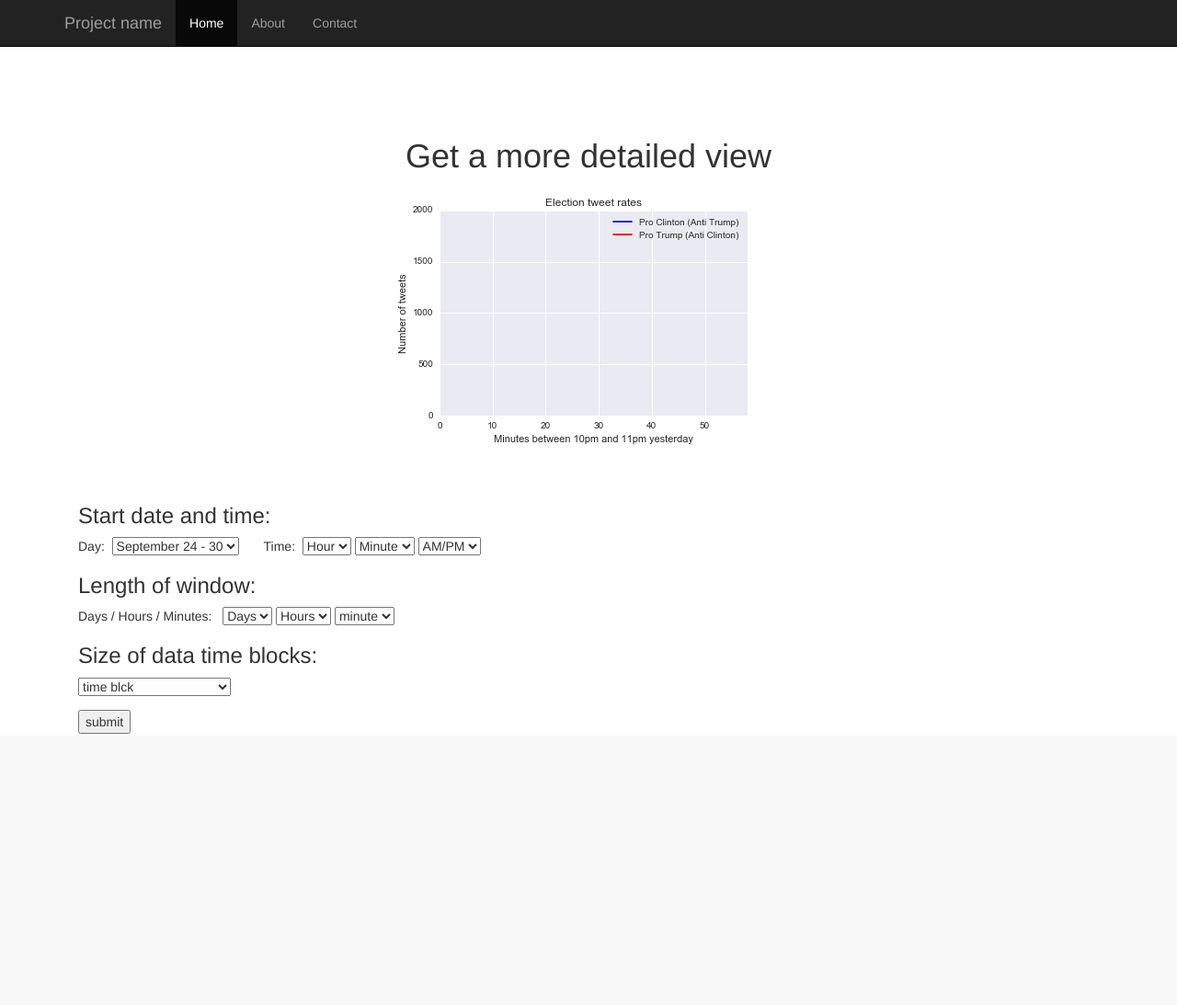
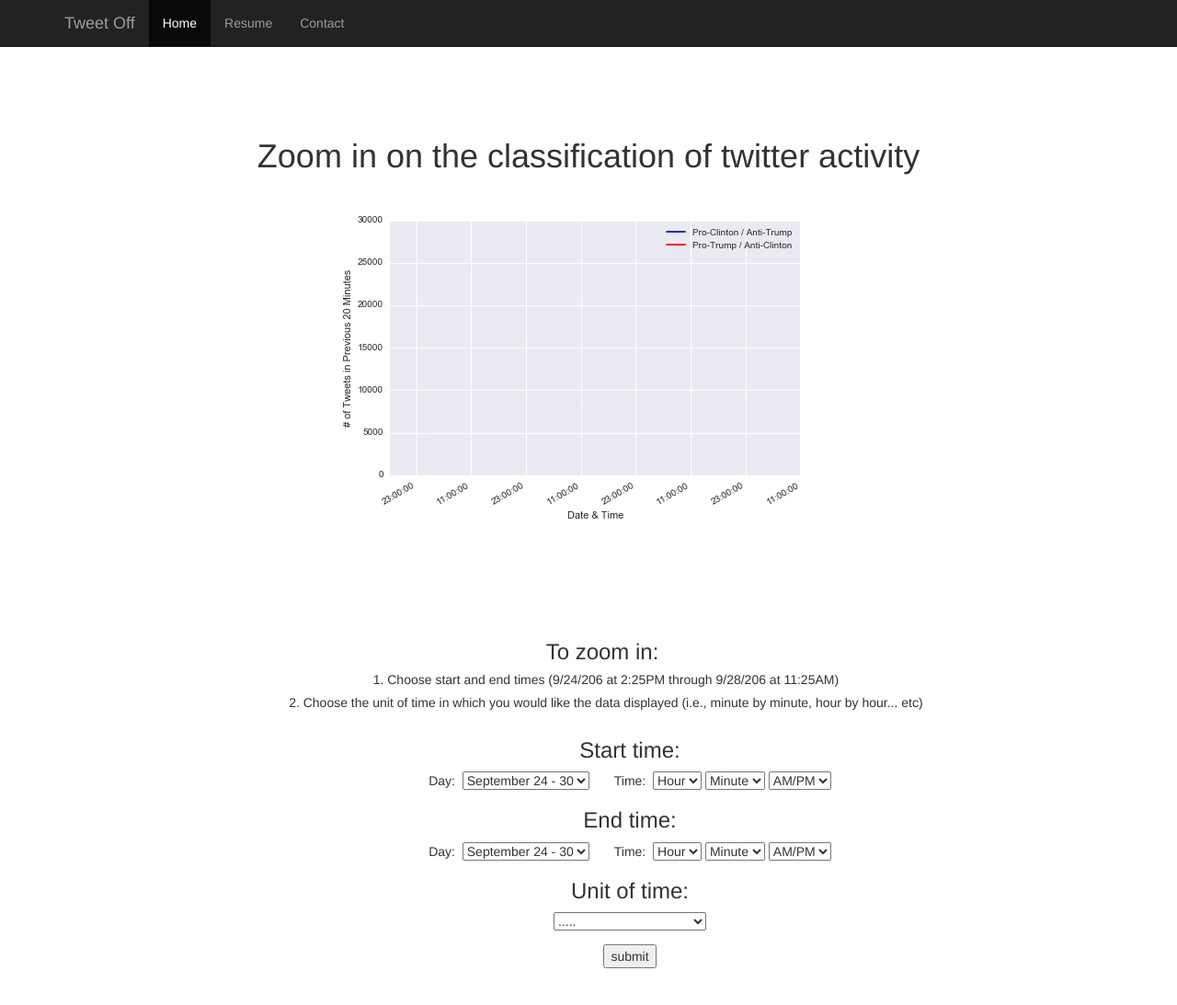
Before and after one commit to mtlock/InsightFlask, a Flask app: page /TweetData in a window 1280 px wide. Shown: the whole page at 92% size. Before the commit the page ends 798 px from the top, so only its background shows below. Run offline with Flask 2, Linux system fonts and the light colour scheme; some libraries are stand-ins or nearby versions.

Commit message:
second commit

```diff
--- a/flaskexample/static/lalala.txt
+++ /dev/null
@@ -1 +0,0 @@
-lalala
--- a/flaskexample/templates/TweetData.html
+++ b/flaskexample/templates/TweetData.html
@@ -9,7 +9,7 @@
     <meta name="author" content="">
     <link rel="icon" href="../../favicon.ico">
 
-    <title>Tweet Data</title>
+    <title>Tweet Off</title>
 
     <!-- Bootstrap core CSS -->
     <link href="../static/css/bootstrap.min.css" rel="stylesheet">
@@ -43,12 +43,12 @@
             <span class="icon-bar"></span>
             <span class="icon-bar"></span>
           </button>
-          <a class="navbar-brand" href="#">Project name</a>
+          <a class="navbar-brand" href="#">Tweet Off</a>
         </div>
         <div id="navbar" class="collapse navbar-collapse">
           <ul class="nav navbar-nav">
-            <li class="active"><a href="#">Home</a></li>
-            <li><a href="#about">About</a></li>
+            <li class="active"><a href="{{url_for('index')}}">Home</a></li>
+            <li><a href="Mike_Lock.pdf">Resume</a></li>
             <li><a href="#contact">Contact</a></li>
           </ul>
         </div><!--/.nav-collapse -->
@@ -60,24 +60,29 @@
    <div class="container">
     <div class="starter-template">
     <center>
-        <h1> Get a more detailed view</h1>
+    <h1>Zoom in on the classification of twitter activity</h1>
+
         <img src="/Image/Moving.gif">
     </center>
     </div>
 
-
-
+   <div class="container">
+    <div class="starter-template">
+    <h3>To zoom in:</h3>
+    <h5> &nbsp; 1. Choose start and end times (9/24/206 at 2:25PM through 9/28/206 at 11:25AM)</h5>
+    <h5> &nbsp; 2. Choose the unit of time in which you would like the data displayed (i.e., minute by minute, hour by hour... etc)</h5>
+    <div>
 
 <div class="container">
+
       <form  action="/graph" method="GET">
 
     <div class="form-group">
 
-    <h3> Start date and time:</h3>
-
+    <h3>Start time:</h3>
     Day:&nbsp;
     <select name="start_day" id="start_day">
-    <option value="X">September 24 - 30</option>
+    <option value="September 20">September 24 - 30</option>
     <option value="September 24">September 24</option>
     <option value="September 25">September 25</option>
     <option value="September 26">September 26</option>
@@ -85,7 +90,6 @@
     <option value="September 28">September 28</option>
     </select>
     &nbsp;    &nbsp;    &nbsp;
-
 
     Time:&nbsp;
     <select name="start_hour" id="start_hour">
@@ -120,55 +124,47 @@
     <option value="55">55</option>
     </select>
 
-    <select name="am/pm" id="am/pm">
+    <select name="start_am/pm" id="start_am/pm">
     <option value="AM">AM/PM</option>
     <option value="AM">AM</option>
     <option value="PM">PM</option>
     </select>
 
-    <h3> Length of window:</h3>
-    Days / Hours / Minutes: &nbsp;
-    <select name="add_day" id="start_day">
-    <option value="00">Days</option>
-    <option value="1">1</option>
-    <option value="2">2</option>
-    <option value="3">3</option>
-    <option value="4">4</option>
+
+
+    <h3>End time:</h3>
+    Day:&nbsp;
+    <select name="end_day" id="end_day">
+    <option value="September 20">September 24 - 30</option>
+    <option value="September 24">September 24</option>
+    <option value="September 25">September 25</option>
+    <option value="September 26">September 26</option>
+    <option value="September 27">September 27</option>
+    <option value="September 28">September 28</option>
+    </select>
+    &nbsp;    &nbsp;    &nbsp;
+
+    Time:&nbsp;
+    <select name="end_hour" id="end_hour">
+    <option value="00">Hour</option>
+    <option value="12">12</option>
+    <option value="01">1</option>
+    <option value="02">2</option>
+    <option value="03">3</option>
+    <option value="04">4</option>
+    <option value="05">5</option>
+    <option value="06">6</option>
+    <option value="07">7</option>
+    <option value="08">8</option>
+    <option value="09">9</option>
+    <option value="10">10</option>
+    <option value="11">11</option>
     </select>
 
-
-    <select name="add_hour" id="start_hour">
-    <option value="0">Hours</option>
-    <option value="1">1</option>
-    <option value="2">2</option>
-    <option value="3">3</option>
-    <option value="4">4</option>
-    <option value="5">5</option>
-    <option value="6">6</option>
-    <option value="7">7</option>
-    <option value="8">8</option>
-    <option value="9">9</option>
-    <option value="10">10</option>
-    <option value="11">11</option>
-    <option value="12">12</option>
-    <option value="13">13</option>
-    <option value="14">14</option>
-    <option value="15">15</option>
-    <option value="16">16</option>
-    <option value="17">17</option>
-    <option value="18">18</option>
-    <option value="19">19</option>
-    <option value="20">20</option>
-    <option value="21">21</option>
-    <option value="22">22</option>
-    <option value="23">23</option>
-
-    </select>
-
-    <select name="add_minute" id="start_minute">
-    <option value="0">minute</option>
-    <option value="0">0</option>
-    <option value="5">5</option>
+    <select name="end_minute" id="end_minute">
+    <option value="00">Minute</option>
+    <option value="00">00</option>
+    <option value="05">05</option>
     <option value="10">10</option>
     <option value="15">15</option>
     <option value="20">20</option>
@@ -181,9 +177,16 @@
     <option value="55">55</option>
     </select>
 
-    <h3> Size of data time blocks:</h3>
+    <select name="end_am/pm" id="end_am/pm">
+    <option value="AM">AM/PM</option>
+    <option value="AM">AM</option>
+    <option value="PM">PM</option>
+    </select>
+
+
+    <h3>Unit of time:</h3>
     <select name="time_block" id="time_block">
-     <option value="0">time blck</option>
+     <option value="0">.....</option>
     <option value="1">minute by minute</option>
     <option value="5">5 minutes by 5 minutes</option>
     <option value="60">hour by hour</option>
--- a/flaskexample/views.py
+++ b/flaskexample/views.py
@@ -20,9 +20,7 @@ import numpy as np
 @app.route('/')
 @app.route('/index')
 def index():
-    return render_template("index.html",
-       title = 'Home', user = { 'nickname': 'Miguel' },
-       )
+    return render_template("index.html")
 
 
 
@@ -60,13 +58,98 @@ def get_image():
     return Response(content,mimetype='image/gif')
 
 
+@app.route('/Image/Hashtag.gif')
+def get_hashtag_image():
+    mimetypes = {
+        ".css": "text/css",
+        ".html": "text/html",
+        ".js": "application/javascript",
+    }
+    complete_path = os.path.join(root_dir(), '/Image/Hashtag.gif')
+    complete_path = root_dir() + '/Image/Hashtag.gif'
+    print complete_path
+    ext = os.path.splitext('/Image/Hashtag.gif')[1]
+    mimetype = mimetypes.get(ext, "tex")
+    content = get_file(complete_path)
+    return Response(content,mimetype='image/gif')
 
 
 
 
 
 
+@app.route('/HashtagActivity')
+def HashtagActivity():
+    return render_template("HashtagActivity.html")
 
+@app.route('/Hashtags')
+def Hashtags():
+    #pull start date/time and length of window and store it
+    StartDay = request.args.get('start_day')
+    StartHour = request.args.get('start_hour')
+    StartMin = request.args.get('start_minute')
+    AM_PM = request.args.get('am/pm')
+    #Start time
+    start_time = parser.parse(StartDay +' '+ StartHour+':'+StartMin+' '+AM_PM)
+
+    AddDay = request.args.get('add_day')
+    AddHour = request.args.get('add_hour')
+    AddMin = request.args.get('add_minute')
+    #Finish time
+    end_time = start_time + timedelta(days = int(AddDay)) + timedelta(hours = int(AddHour)) + timedelta(minutes = int(AddMin))
+
+    start_date_limit = parser.parse('September 24 2:25 PM')
+    end_date_limit = parser.parse('September 28 11:25 AM')
+
+
+    if end_time == start_time or end_time > end_date_limit or start_time < start_date_limit:
+        return render_template("BadDateRange_hashtags.html")
+    else:
+        import matplotlib
+        matplotlib.use('Agg')
+        import matplotlib.pyplot as plt
+        import seaborn as sns
+        from matplotlib.backends.backend_agg import FigureCanvasAgg as FigureCanvas
+        from matplotlib.figure import Figure
+        from matplotlib.dates import DateFormatter
+        from StringIO import StringIO
+        import base64
+        import io
+        from io import BytesIO
+        import urllib
+        import pickle
+        from collections import Counter
+        f = open('flaskexample/static/df_minute_hashtag_count.pickle', 'rb')
+        df = pickle.load(f)
+        f.close()
+
+        ##############
+        temp = df[(df.index <= end_time) & (df.index >= start_time)]
+        D = {}
+        for i in xrange(len(temp)):
+            Temp_D = dict(df.iloc[i])
+            for item in Temp_D:
+                D[item] = D.get(item,0)+Temp_D[item]
+        L = Counter(D).most_common(20)
+        A=pd.DataFrame(dict(L),index=[1])
+        A = A.transpose()
+
+
+
+
+        fig=plt.figure()
+
+        ax = fig.add_subplot(1, 1, 1)
+        #plt.title('Number of tweets with each hashtag between '+str(start_time)+' and '+str(end_time))
+        #ax.set_xlabel('Number of tweets with each hashtag between '+str(start_time)+' and '+str(end_time))
+        A.plot.barh(ax=ax,x=A.index, y=1, legend=False)
+
+        io = StringIO()
+        fig.savefig(io, format='png')
+        data = base64.encodestring(io.getvalue())
+
+        data=urllib.quote(data.rstrip('\n'))
+        return render_template("HashtagOutput.html", png = data,start_time = start_time.strftime('%m/%d/%Y %I:%M%p'),end_time=end_time.strftime('%m/%d/%Y %I:%M%p'))
 
 
 @app.route('/input')
@@ -91,7 +174,6 @@ def find_tweets_output():
 
 
 
-
 @app.route('/TweetData')#,methods = ['GET','POST'])
 def TweetData():
     #if request.method == 'POST':
@@ -100,30 +182,38 @@ def TweetData():
 
 
 
-@app.route('/graph')#,methods = ['GET','POST'])
+@app.route('/graph')
 def graph():
     #pull start date/time and length of window and store it
     StartDay = request.args.get('start_day')
     StartHour = request.args.get('start_hour')
     StartMin = request.args.get('start_minute')
-    AM_PM = request.args.get('am/pm')
+    StartAM_PM = request.args.get('start_am/pm')
     #Start time
-    start_time = parser.parse(StartDay +' '+ StartHour+':'+StartMin+' '+AM_PM)
+    start_time = parser.parse(StartDay +' '+ StartHour+':'+StartMin+' '+StartAM_PM)
 
-    AddDay = request.args.get('add_day')
-    AddHour = request.args.get('add_day')
-    AddMin = request.args.get('add_day')
-    #Finish time
-    end_time = start_time + timedelta(days = int(AddDay)) + timedelta(hours = int(AddHour)) + timedelta(minutes = int(AddMin))
-    date_limit = parser.parse('September 28 01:20 PM')
+    EndDay = request.args.get('end_day')
+    EndHour = request.args.get('end_hour')
+    EndMin = request.args.get('end_minute')
+    EndAM_PM = request.args.get('end_am/pm')
+    #End time
+    end_time = parser.parse(EndDay +' '+ EndHour+':'+EndMin+' '+EndAM_PM)
+
+    start_date_limit = parser.parse('September 24 2:25 PM')
+    end_date_limit = parser.parse('September 28 11:25 AM')
 
     #Time blocks
     time_block = request.args.get('time_block')
     time_block = int(time_block)
-    if end_time == start_time or end_time > date_limit:# or start_time + timedelta(time_block) > end_time or start_time + timedelta(time_block) == start_time :
+
+    if end_time <= start_time or end_time > end_date_limit or start_time < start_date_limit:
         return render_template("BadDateRange.html")
+    elif time_block == 0:
+        return render_template("BadDateRange_time_block.html")
 
     else:
+        import matplotlib
+        matplotlib.use('Agg')
         import matplotlib.pyplot as plt
         import seaborn as sns
         from matplotlib.backends.backend_agg import FigureCanvasAgg as FigureCanvas
@@ -136,14 +226,9 @@ def graph():
         import urllib
         import pickle
 
-        #import os
-        #print os.getcwd()
-        #f = open('flaskexample/static/lalala.txt','r')
         f = open('flaskexample/static/df_minute_tweet_count.pickle', 'rb')
         df = pickle.load(f)
         f.close()
-        #D = {'A':[1,2,3],'B':[4,5,6]}
-        #df = pd.DataFrame(D)
 
         ##############
         Array = []
@@ -160,28 +245,71 @@ def graph():
             Array.append(temp_info)
             begin_time = finish_time
         Array = np.array(Array)
-        Graph_df = pd.DataFrame(Array,columns = ['Time','Pro Clinton / Anti Trump','Pro Trump / Anti Clinton'])
+        Graph_df = pd.DataFrame(Array,columns = ['Time','Pro-Clinton / Anti-Trump','Pro-Trump / Anti-Clinton'])
+        Graph_df = Graph_df.set_index('Time')
+        ###############
+        fig=plt.figure()
+        ax = fig.add_subplot(1, 1, 1)
+        Graph_df.plot(ax=ax,colors=['b','r'])
+        title = 'Tweet activity from ' + start_time.strftime('%m/%d/%Y %I:%M%p') + ' to ' + end_time.strftime('%m/%d/%Y %I:%M%p')
+        y_label = '# of Tweets in previous ' + str(time_block)+' minutes'
+        plt.ylabel(y_label)
+        plt.xlabel('Time')
+        plt.title(title)
+        io = StringIO()
+        fig.savefig(io, format='png')
+        data = base64.encodestring(io.getvalue())
+        data=urllib.quote(data.rstrip('\n'))
+        return render_template("GraphOutput.html", png = data)
 
 
 
-        ###############
-        fig=plt.figure()
-        ax = fig.add_subplot(1, 1, 1)
+@app.route('/HashtagEvolution')
+def HashtagEvolution():
+    return render_template("HashtagEvolution.html")
 
-        Graph_df.plot(ax=ax)
-        io = StringIO()
-        fig.savefig(io, format='png')
-        data = base64.encodestring(io.getvalue())
+@app.route('/TagEvolution')
+def TagEvolution():
+    import matplotlib
+    matplotlib.use('Agg')
+    import matplotlib.pyplot as plt
+    import seaborn as sns
+    from matplotlib.backends.backend_agg import FigureCanvasAgg as FigureCanvas
+    from matplotlib.figure import Figure
+    from matplotlib.dates import DateFormatter
+    from StringIO import StringIO
+    import base64
+    import io
+    from io import BytesIO
+    import urllib
+    import pickle
 
+    f = open('flaskexample/static/df_hashtag_evolution.pickle', 'rb')
+    df = pickle.load(f)
+    f.close()
+    #pull start date/time and length of window and store it
+    hashtag1 = request.args.get('hashtag_1')
+    hashtag2 = request.args.get('hashtag_2')
+    hashtag3 = request.args.get('hashtag_3')
+    hashtag4 = request.args.get('hashtag_4')
+    L = [hashtag1,hashtag2,hashtag3,hashtag4]
+    Use = [x for x in L if len(x)>0]
+    print Use
+    fig=plt.figure()
+    #ax = fig.add_subplot(1, 1, 1)
+    #ax = df[Use].plot()
+    #ax.set_ylim(0,1)
+    #plt.ylabel('Daily probability')
+    #plt.title('Probabilistic classification of hashtags in the Pro-Clinton / Anti-Trump camp')
 
+    ax = fig.add_subplot(1, 1, 1)
+    ax.set_ylim(0,1)
+    df[Use].plot(ax=ax)
+    plt.ylabel('Daily probability')
+    plt.title('Probabilistic classification of hashtags in the Pro-Clinton / Anti-Trump camp')
 
-        data=urllib.quote(data.rstrip('\n'))
-        print data
-        #from io import BytesIO
-        #import base64
-        #figfile = BytesIO()
-
-        #fig.savefig(io,format='png')
-        #figdata_png = base64.b64encode(figfile.getvalue())
-
-        return render_template("GraphOutput.html", png = data)
+    io = StringIO()
+    fig.savefig(io, format='png')
+    data = base64.encodestring(io.getvalue())
+    data=urllib.quote(data.rstrip('\n'))
+    return render_template("HashtagEvolutionOutput.html", png = data)
```
Also changed, not shown: flaskexample/templates/BadDateRange.html (+4 -136 lines), flaskexample/templates/GraphOutput.html (+5 -6 lines), flaskexample/templates/index.html (+28 -9 lines), flaskexample/Image/Moving.gif, 4 other files.
